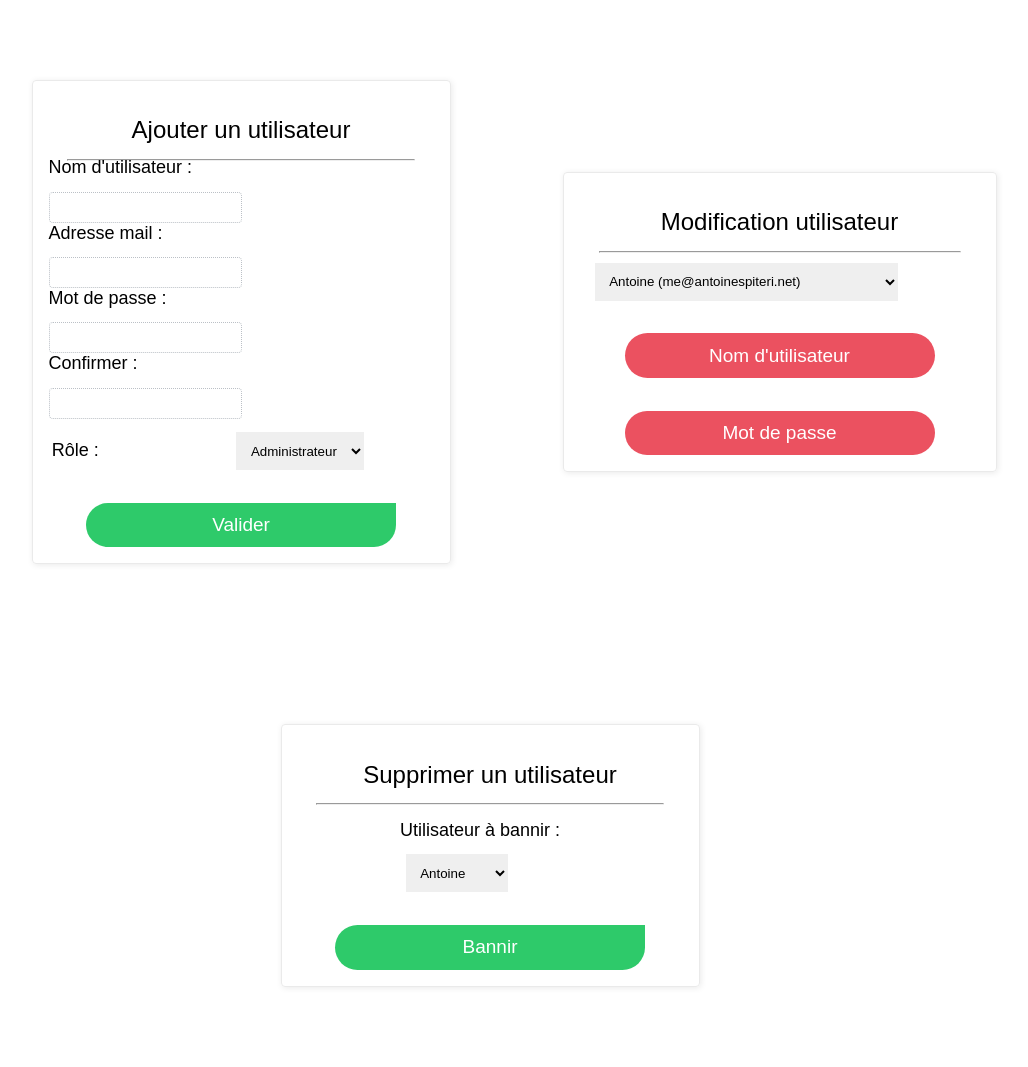
After one commit to Sivanaque/spiteri-agency, a PHP site: page /admin/administration.php in a window 1280 px wide. The commit adds this page. Shown: the whole page, without its empty margins (150-1178 px from the left). Run offline with PHP 8.4, Linux system fonts and the light colour scheme; data comes from the database, SQL or seed files in the repository.

Commit message:
file system

```diff
--- a/admin/admin.css
+++ b/admin/admin.css
@@ -10,6 +10,14 @@ body {
     display: flex;
     justify-content: center;
     align-items: center;
+    flex-wrap: wrap;
+}
+
+#container-wheight {
+    display: flex;
+    justify-content: center;
+    align-items: center;
+    flex-wrap: wrap;
 }
 
 .body-form {
@@ -126,3 +134,15 @@ a {
 .user-container {
     margin-top: 1rem;
 }
+
+select {
+    padding: 0.8em;
+    border: none;
+    margin-right: 5em;
+    margin-top: 1em;
+
+}
+
+.space {
+    margin: 5em;
+}
--- a/admin/admin.php
+++ b/admin/admin.php
@@ -50,7 +50,7 @@ session_start();
                 $_SESSION['passwd'] = $passwd;
                 $_SESSION['level'] = $answer['level'];
                 $_SESSION['id_u'] = $answer['id_u'];
-                header('location: post-admin.php');
+                header('location: ./post-admin.php');
         }
     } else {
             echo '<h3 style="text-align: center";>Identifiants incorrects.</h3>';
--- /dev/null
+++ b/admin/administration.php
@@ -0,0 +1,99 @@
+<?php
+    require '../db.php';
+?>
+
+<!DOCTYPE html>
+<html lang="en">
+<head>
+    <meta charset="UTF-8">
+    <meta name="viewport" content="width=device-width, initial-scale=1.0">
+    <link rel="stylesheet" href="admin.css">
+    <link rel="stylesheet" href="post.css">
+    <title>Administration Panel</title>
+</head>
+<body>
+
+<div id="container">
+        <div class="body-form add-product space">
+            <h1>Ajouter un utilisateur</h1><hr>
+            <form method="post">
+                <div class="des-form">
+                    <label for="designation">Nom d'utilisateur : </label>
+                    <input type="text" name="designation" id="designation" required>
+                </div>
+                <div class="des-form">
+                    <label for="designation">Adresse mail : </label>
+                    <input type="text" name="designation" id="designation" required>
+                </div>
+                <div class="prix-form">
+                    <label for="prix">Mot de passe : </label>
+                    <input type="password" name="prix" id="prix" required>
+                </div>
+                <div class="stock-form">
+                    <label for="stock">Confirmer :</label>
+                    <input type="password" name="stock" id="stock" required>
+                </div>
+                <div class="four-form">
+                    <label for="fournisseur">Rôle : </label>
+                    <select class="form-control form-select form-control-a" name="role" id="role" required>
+                        <option value="3">Administrateur</option>
+                        <option value="2">Agent</option>
+                        <option value="1">Inscrit</option>
+                        <option value="0">Banni</option>
+                    </select>
+                </div>
+                <div class="confirm">
+                    <input type="submit" class="submit" value="Valider">
+                </div>
+            </form>
+        </div>
+        <div class="body-form add-ad">
+            <h1>Modification utilisateur</h1><hr>
+            <form method="post">
+                    <select class="form-control form-select form-control-a" name="role" id="role" required>
+                        <?php
+                            $request = $AgencyDB->query("SELECT name, amail FROM users");
+
+                            while ($answer = $request->fetch()) {
+                                echo '<option value="' . $answer['name'] . '">' . $answer['name'] . ' (' . $answer['amail'] . ')</option>';
+                            }
+                        ?>
+
+                    </select>
+                <div class="confirm">
+                    <input type="submit" class="action-admin" name="user" value="Nom d'utilisateur">
+                </div>
+                <div class="confirm">
+                    <input type="submit" class="action-admin" name="passwd" value="Mot de passe">
+    </div>
+            </form>
+        </div>
+        <div class="body-form add-product space">
+            <h1>Supprimer un utilisateur</h1><hr>
+            <form method="post">
+                <div class="prix-form">
+                    <label style="margin-top: 1em;">Utilisateur à bannir :</label>
+                </div>
+                <select class="form-control form-select form-control-a" name="role" id="role" required>
+                        <?php
+                            $request = $AgencyDB->query("SELECT name FROM users");
+
+                            while ($answer = $request->fetch()) {
+                            echo '<option name="" value="' . $answer['name'] . '">' . $answer['name'] . '</option>';
+                            }
+                        ?>
+                    </select>
+                <div class="confirm">
+                    <input type="submit" class="submit" name="bannir" value="Bannir">
+                </div>
+                <?php
+
+                        ?>
+            </form>
+
+
+
+
+
+</body>
+</html>
--- /dev/null
+++ b/admin/logout.php
@@ -0,0 +1,3 @@
+<?php
+
+?>
--- a/header-property-display.php
+++ b/header-property-display.php
@@ -1,3 +1,4 @@
+<?php session_start(); ?>
 <!DOCTYPE html>
 <html lang="en">
 
--- a/header.html
+++ b/header.html
@@ -19,7 +19,7 @@
           </li>
 
           <li class="nav-item">
-            <a class="nav-link" href="./admin/admin.php">Admin</a>
+            <a class="nav-link" href="./admin/admin.php">Profil</a>
           </li>
         </ul>
       </div>
```
Also changed, not shown: admin/post-admin.php (+40 -10 lines), upload/WhatsApp Image 2024-01-17 à 16.15.49_5f0962c7.jpg (added).
